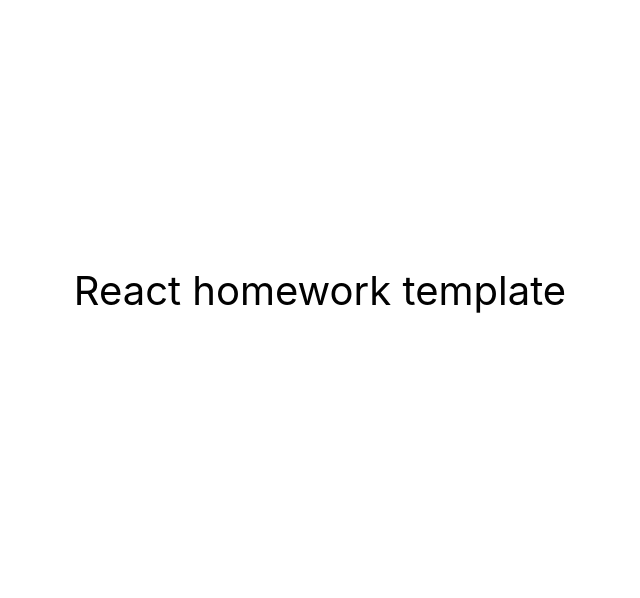
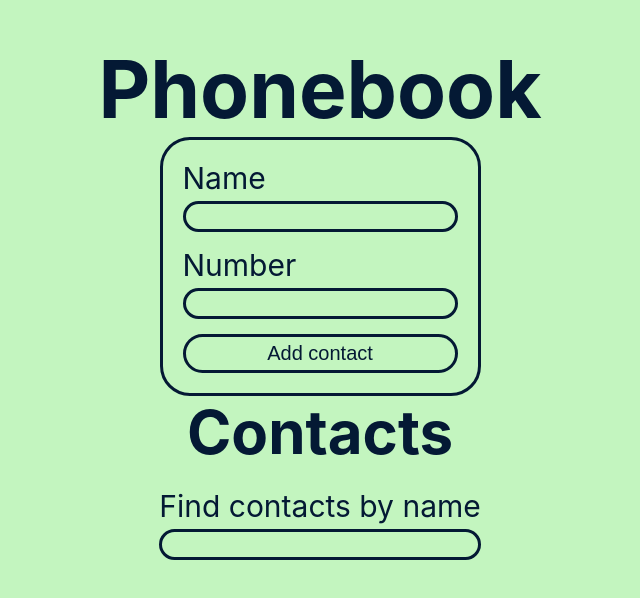
Before and after one commit to Dmytro-Kucherenko-Kyiv/goit-react-hw-06-phonebook, a React (Create React App) app: page / in a window 1280 px wide. Shown: the part 110-708 px from the top of the page, without its empty margins (320-960 px from the left). Built offline with nearby package versions, Linux system fonts and the light colour scheme.

Commit message:
add start files

```diff
--- a/src/components/App.jsx
+++ b/src/components/App.jsx
@@ -1,16 +1,93 @@
-export const App = () => {
+import { useEffect, useState } from "react";
+import { nanoid } from 'nanoid';
+import { Filter } from "./Filter/Filter";
+import { ContactList } from "./ContactList/ContactList";
+import { ContactForm } from "./ContactForm/ContactForm";
+import { Layout } from "./Layout/Layout";
+
+export const App = (props) => {
+
+  const [contacts, setContacts] = useState(() => {
+    const savedContacts = localStorage.getItem('contacts');
+
+    if (savedContacts !== null) {
+      return JSON.parse(savedContacts)
+    } else {
+      return []
+    }
+  });
+  const [filter, setFilter] = useState('');
+
+  const handleSubmit = e => {
+    e.preventDefault();
+
+    const result = contacts.find(({ name }) =>
+      name.toLocaleLowerCase() === e.target.name.value.toLocaleLowerCase());
+
+    if (result) {
+      const message = `${e.target.name.value} is already in contact`;
+      alert(message);
+    }
+    else {
+      setContacts([...contacts, {
+          id: nanoid(), name: e.target.name.value, number: e.target.number.value
+        }]
+      );
+    }
+  }
+
+  const changeFilter = e => {
+    setFilter(e.currentTarget.value)
+  }
+
+  const deleteContact = contactId => {
+    setContacts(contacts.filter(contact => contact.id !== contactId));
+  }
+
+  useEffect(() => {
+    localStorage.setItem('contacts', JSON.stringify(contacts));
+  }, [contacts]);
+
+  const filteredContacts = contacts.filter(contact =>
+    contact.name.toLowerCase().includes(filter.toLowerCase())
+  );
+
     return (
+      <Layout>
+
         <div
           style={{
             height: '100vh',
             display: 'flex',
+            flexDirection: 'column',
             justifyContent: 'center',
             alignItems: 'center',
             fontSize: 40,
-        color: '#010101'
+            color: '#041934',
+            backgroundColor: '#c3f5bf',
           }}
         >
-      React homework template
+
+        <h1>Phonebook</h1>
+
+        <ContactForm
+          onSubmit={handleSubmit}
+        />
+
+        <h2>Contacts</h2>
+
+        <Filter
+          value={filter}
+          onChange={changeFilter}
+        />
+
+        <ContactList
+          users={filteredContacts}
+          onDelete={deleteContact}
+        />
+
         </div>
-  );
-};
+
+      </Layout>
+    )
+  }
--- /dev/null
+++ b/src/components/ContactForm/ContactForm.js
@@ -0,0 +1,54 @@
+import PropTypes from 'prop-types';
+import { useState } from "react";
+import { Form, Input, Label, SubmitButton } from "./ContactForm.styled";
+
+export const ContactForm = ({ onSubmit }) => {
+
+  const [name, setName] = useState('');
+  const [number, setNumber] = useState('');
+
+    const resetForm = () => {
+    setName('');
+    setNumber('');
+  }
+
+    return (
+      <Form onSubmit={(e) => { onSubmit(e); resetForm() }}>
+
+      <Label htmlFor="name"> Name
+
+        <Input
+          value={name}
+          onChange={e => setName(e.currentTarget.value)}
+          type="text"
+          name="name"
+          pattern="^[a-zA-Zа-яА-Я]+(([' -][a-zA-Zа-яА-Я ])?[a-zA-Zа-яА-Я]*)*$"
+          title="Name may contain only letters, apostrophe, dash and spaces. For example Adrian, Jacob Mercer, Charles de Batz de Castelmore d'Artagnan"
+          required
+        />
+
+      </Label>
+
+      <Label htmlFor="number"> Number
+
+        <Input
+          value={number}
+          onChange={e => setNumber(e.currentTarget.value)}
+          type="tel"
+          name="number"
+          pattern="\+?\d{1,4}?[-.\s]?\(?\d{1,3}?\)?[-.\s]?\d{1,4}[-.\s]?\d{1,4}[-.\s]?\d{1,9}"
+          title="Phone number must be digits and can contain spaces, dashes, parentheses and can start with +"
+          required
+        />
+
+      </Label>
+
+      <SubmitButton type="submit">Add contact</SubmitButton>
+
+    </Form>
+  )
+  }
+
+ContactForm.propTypes = {
+  onSubmit: PropTypes.func.isRequired,
+};
--- /dev/null
+++ b/src/components/ContactForm/ContactForm.styled.js
@@ -0,0 +1,44 @@
+import styled from 'styled-components';
+
+export const Form = styled.form`
+  border: 3px solid ${p => p.theme.colors.text};
+  border-radius: 30px;
+  padding: 20px;
+  display: flex;
+  flex-direction: column;
+  gap: 15px;
+`
+export const Label = styled.label`
+  font-size: 30px;
+  display: flex;
+  flex-direction: column;
+  gap: 5px;
+`
+export const Input = styled.input`
+  cursor: pointer;
+  font-size: 20px;
+  text-align: center;
+  color: ${p => p.theme.colors.text};
+  border: 1mm solid ${p => p.theme.colors.text};
+  border-radius: 20px;
+  background-color: ${p => p.theme.colors.buttonColor};
+
+  &:hover, &:focus{
+    border-color: ${p => p.theme.colors.textAccent};
+  }
+`
+export const SubmitButton = styled.button`
+  font-size: 20px;
+  padding: 5px;
+  color: ${p => p.theme.colors.text};
+  background-color: ${p => p.theme.colors.buttonColor};
+  border: 1mm solid ${p => p.theme.colors.text};
+  border-radius: 20px;
+  cursor:pointer;
+
+  &:hover {
+    color:  ${p => p.theme.colors.textAccent};
+    background-color: ${p => p.theme.colors.text};
+    border-color: ${p => p.theme.colors.textAccent};
+  }
+`
--- /dev/null
+++ b/src/components/ContactList/ContactList.js
@@ -0,0 +1,27 @@
+import PropTypes from 'prop-types';
+import { DeleteButton, Item, ItemStyle, List } from "./ContactList.styled";
+
+export const ContactList = ({ users, onDelete }) => (
+
+  <List>
+    {users.map((user) =>
+      <Item key={user.id}>
+        <ItemStyle />
+
+        {user.name} : {user.number}
+
+        <DeleteButton type="button" onClick={() => onDelete(user.id)}>Delete</DeleteButton>
+      </Item>)}
+  </List>
+)
+
+ContactList.propTypes = {
+  users: PropTypes.arrayOf(
+    PropTypes.shape({
+      id: PropTypes.string.isRequired,
+      name: PropTypes.string.isRequired,
+      number: PropTypes.string.isRequired,
+    }).isRequired
+  ),
+  onDelete: PropTypes.func.isRequired,
+};
--- /dev/null
+++ b/src/components/ContactList/ContactList.styled.js
@@ -0,0 +1,36 @@
+import styled from "styled-components";
+
+export const List = styled.ul`
+  display: flex;
+  flex-direction: column;
+  gap: 10px;
+`
+
+export const Item = styled.li`
+  display: flex;
+  align-items: center;
+  justify-content: space-between;
+  gap: 20px;
+  font-size: 30px;
+`
+export const ItemStyle = styled.span`
+  display: list-item;
+  list-style-type: '👉';
+  padding-inline-start: 1ch;
+`
+
+export const DeleteButton = styled.button`
+  font-size: 15px;
+  padding: 5px;
+  color: ${p => p.theme.colors.text};
+  background-color: ${p => p.theme.colors.buttonColor};
+  border: 1mm solid ${p => p.theme.colors.text};
+  border-radius: 20px;
+  cursor:pointer;
+
+  &:hover {
+    color:  ${p => p.theme.colors.textAccent};
+    background-color: ${p => p.theme.colors.text};
+    border-color: ${p => p.theme.colors.textAccent};
+  }
+`
--- /dev/null
+++ b/src/components/Filter/Filter.js
@@ -0,0 +1,23 @@
+import PropTypes from 'prop-types';
+import { Input, Label, LabelWrap } from "./Filter.styled";
+
+export const Filter = ({ value, onChange }) => {
+
+  return (
+
+    <LabelWrap>
+      <Label> Find contacts by name
+        <Input
+          type='text'
+          value={value}
+          onChange={onChange}
+        />
+      </Label>
+    </LabelWrap>
+  )
+}
+
+Filter.propTypes = {
+  value: PropTypes.string.isRequired,
+  onChange: PropTypes.func.isRequired
+}
--- /dev/null
+++ b/src/components/Filter/Filter.styled.js
@@ -0,0 +1,26 @@
+import styled from "styled-components";
+
+export const LabelWrap = styled.div`
+  margin: 20px auto;
+`
+
+export const Label = styled.label`
+  font-size: 30px;
+  display: flex;
+  flex-direction: column;
+  gap: 5px;
+`
+
+export const Input = styled.input`
+  cursor: pointer;
+  font-size: 20px;
+  text-align: center;
+  color: ${p => p.theme.colors.text};
+  border: 1mm solid ${p => p.theme.colors.text};
+  border-radius: 20px;
+  background-color: ${p => p.theme.colors.buttonColor};
+
+  &:hover, &:focus{
+    border-color: ${p => p.theme.colors.textAccent};
+  }
+`
--- /dev/null
+++ b/src/components/Layout/Layout.js
@@ -0,0 +1,10 @@
+import { Container } from './Layout.styled';
+import PropTypes from 'prop-types';
+
+export const Layout = ({ children }) => {
+  return <Container>{children}</Container>;
+};
+
+Layout.propTypes = {
+  children: PropTypes.any.isRequired,
+};
--- /dev/null
+++ b/src/components/Layout/Layout.styled.js
@@ -0,0 +1,7 @@
+import styled from 'styled-components';
+
+export const Container = styled.div`
+  margin: 0 auto;
+  padding: 20px 20px;
+  background-color: ${p => p.theme.colors.buttonColor};
+`;
--- a/src/index.css
+++ b/src/index.css
@@ -13,3 +13,25 @@ code {
   font-family: source-code-pro, Menlo, Monaco, Consolas, 'Courier New',
     monospace;
 }
+
+h1,
+h2,
+h3,
+h4,
+h5,
+h6,
+p {
+  margin: 0;
+}
+
+ul,
+ol {
+  margin: 0;
+  padding: 0;
+}
+
+img {
+  display: block;
+  max-width: 100%;
+  height: auto;
+}
--- a/src/index.js
+++ b/src/index.js
@@ -2,9 +2,20 @@ import React from 'react';
 import ReactDOM from 'react-dom/client';
 import { App } from 'components/App';
 import './index.css';
+import { ThemeProvider } from 'styled-components';
+
+const theme = {
+  colors: {
+    text: '#041934',
+    textAccent: '#ff9944',
+    buttonColor: '#c3f5bf',
+  }
+}
 
 ReactDOM.createRoot(document.getElementById('root')).render(
   <React.StrictMode>
+    <ThemeProvider theme={theme}>
     <App />
+    </ThemeProvider>
   </React.StrictMode>
 );
```
Lines whose indentation alone changed are shown as unchanged.
